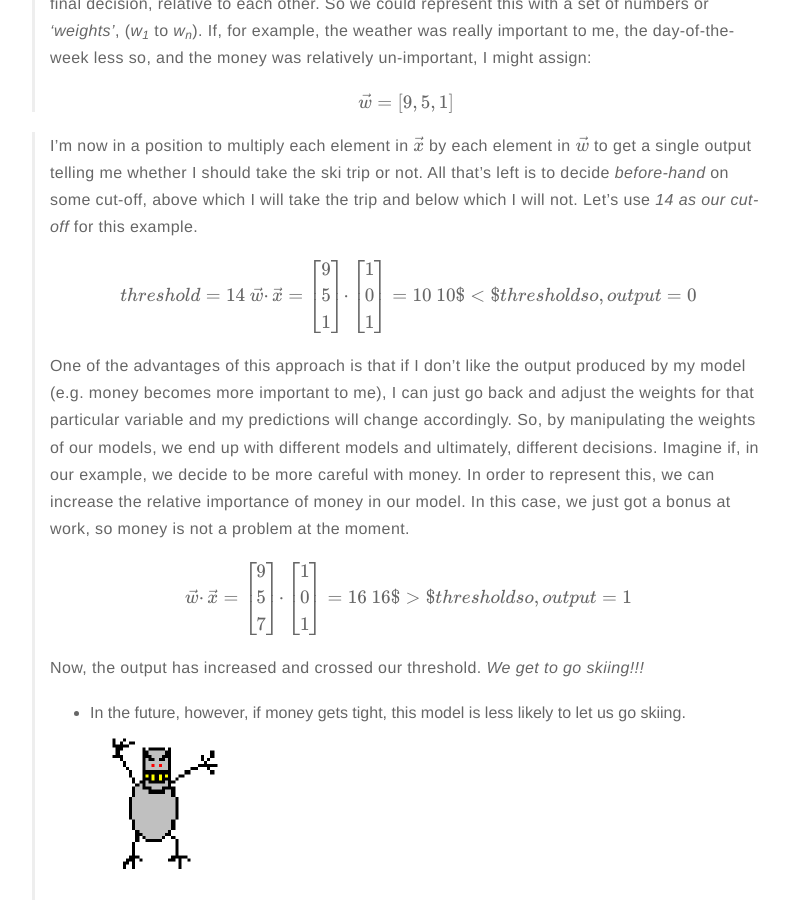
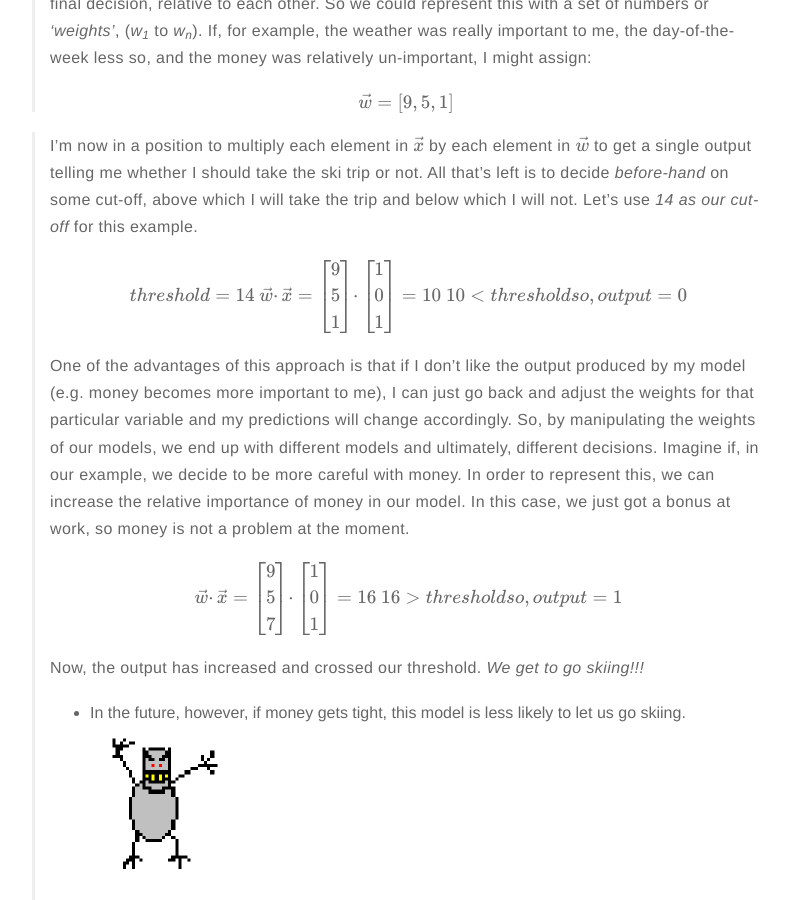
Before and after one commit to meccaLeccaHi/meccaLeccaHi.github.io, a Jekyll site: the page built from _posts/2018-10-30-neural_nets-tensorflow.md, in a window 1280 px wide and 900 px high, scrolled down 6721 px. Shown: the whole window, without its empty margins (243-1032 px from the left). Built offline with Jekyll 4.4.1, drawn with Linux system fonts in a browser that asks for light colours; formulas are drawn with MathJax 3; comment, search, counter and statistics services are not loaded.

Commit message:
adding text

```diff
--- a/_posts/2018-10-30-neural_nets-tensorflow.md
+++ b/_posts/2018-10-30-neural_nets-tensorflow.md
@@ -226,7 +226,7 @@ Although these models were structured to behave like neurons, their behavior can
 	\ threshold = 14 \\
     \ \vec{w} \cdotp \vec{x} = \left[\begin{array}{c} 9 \\ 5 \\ 1 \end{array} \right]
     \cdotp \left[\begin{array}{c} 1 \\ 0 \\ 1 \end{array} \right] = 10 \\
-    \ 10 $\lt$ threshold \\
+    \ 10 \lt threshold \\
 	so, output=0
 \end{equation*}$$
 >
@@ -236,7 +236,7 @@ Although these models were structured to behave like neurons, their behavior can
 >$$\begin{equation*}
     \ \vec{w} \cdotp \vec{x} = \left[\begin{array}{c} 9 \\ 5 \\ 7 \end{array} \right]
     \cdotp \left[\begin{array}{c} 1 \\ 0 \\ 1 \end{array} \right] = 16 \\
-	\ 16 $\gt$ threshold \\
+	\ 16 \gt threshold \\
 	so, output=1
 \end{equation*}$$
 >
```
